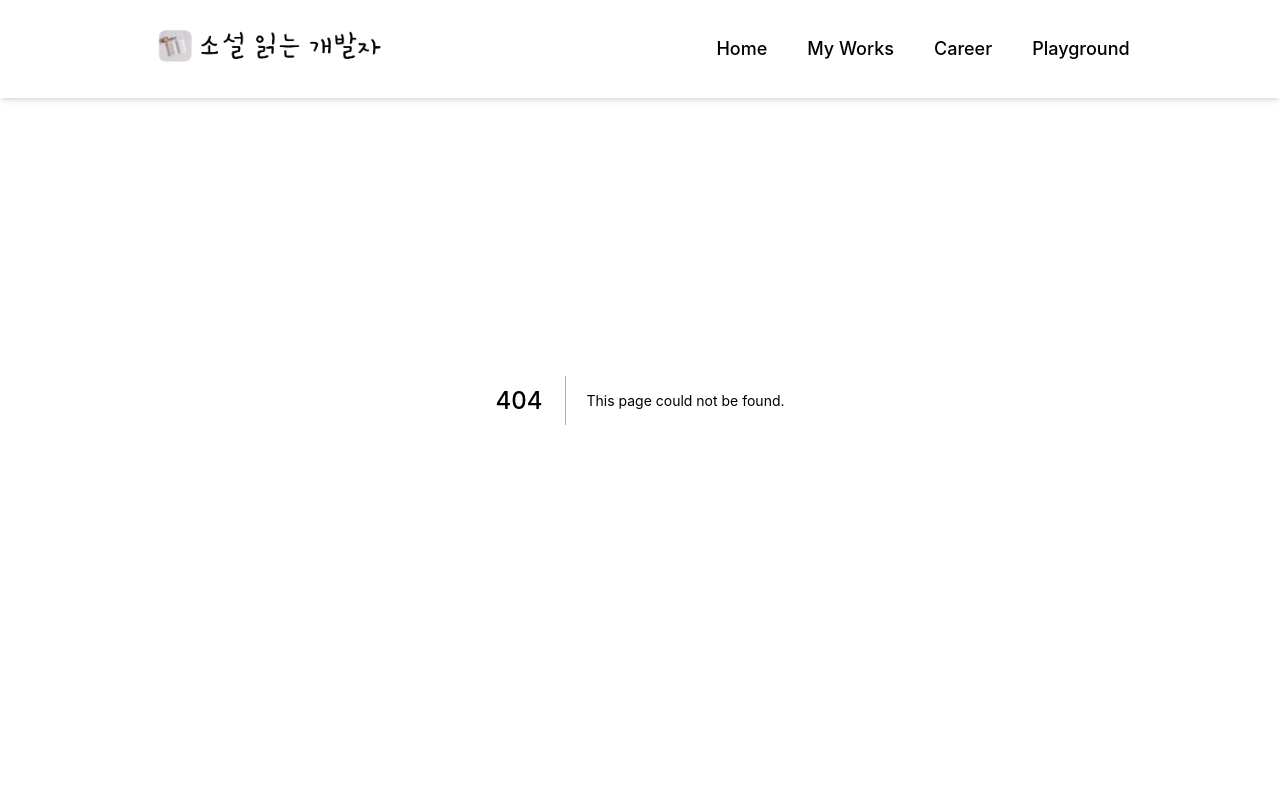
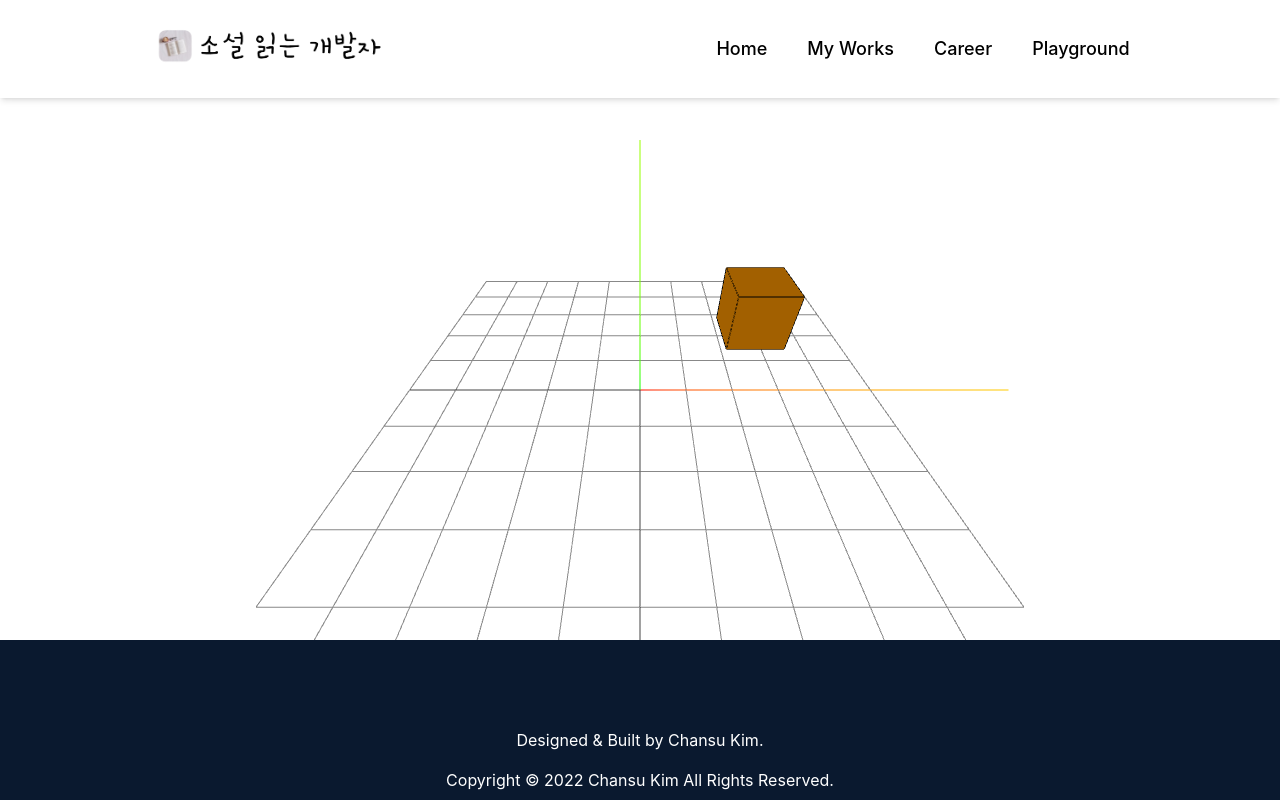
Before and after one commit to ckstn0777/nextjs-portfolio, a Next.js app: page /playground/2 in a window 1280 px wide. Before the commit this address had no page. Built offline with nearby package versions, Linux system fonts and the light colour scheme; a web font is replaced by a local one.

Commit message:
playground 2 추가 및 vercel 배포를 위한 경로 수정

```diff
--- a/next.config.js
+++ b/next.config.js
@@ -4,8 +4,8 @@ const debug = process.env.NODE_ENV !== 'production'
 const name = 'nextjs-portfolio'
 
 const nextConfig = {
-  assetPrefix: !debug ? `/${name}` : '',
-  basePath: !debug ? `/${name}` : '',
+  // assetPrefix: !debug ? `/${name}` : '',
+  // basePath: !debug ? `/${name}` : '',
   images: {
     loader: 'akamai',
     path: '',
--- a/pages/playground.tsx
+++ b/pages/playground.tsx
@@ -10,7 +10,11 @@ function Playground() {
         <Link href="/playground/1">
           <div>플레이그라운드 1번 - three.js 기초</div>
         </Link>
-        <div>플레이그라운드 2번 - canvas 다루기</div>
+
+        <Link href="/playground/2">
+          <div>플레이그라운드 2번 - three.js 키보드 컨트롤</div>
+        </Link>
+
         <div>플레이그라운드 3번</div>
         <div>플레이그라운드 4번</div>
         <div>플레이그라운드 5번</div>
@@ -33,6 +37,7 @@ const playgroundWrapper = css`
 const playgroundCardWrapper = css`
   display: grid;
   grid-template-columns: 1fr 1fr 1fr;
+  gap: 15px;
 
   & > * {
     padding: 2rem 0;
--- /dev/null
+++ b/pages/playground/2.tsx
@@ -0,0 +1,64 @@
+import { css } from '@emotion/react'
+import { useEffect, useLayoutEffect, useRef } from 'react'
+import * as THREE from 'three'
+import { Canvas, useFrame } from '@react-three/fiber'
+import { OrbitControls } from '@react-three/drei'
+
+function BoxLineMesh() {
+  const mesh = useRef<any>(null)
+  const seg = useRef<any>(null)
+
+  // useFrame(() => (mesh.current.rotation.x = mesh.current.rotation.y += 0.01))
+
+  useLayoutEffect(() => {
+    seg.current.geometry = new THREE.EdgesGeometry(mesh.current.geometry)
+  }, [])
+
+  return (
+    <group>
+      <mesh ref={mesh} position={[2, 2, 0]}>
+        <boxBufferGeometry args={[1, 1, 1]} />
+        <meshStandardMaterial color={'orange'} />
+        <lineSegments ref={seg}>
+          <meshBasicMaterial color="black" />
+        </lineSegments>
+      </mesh>
+    </group>
+  )
+}
+
+function PlaygroundTwo() {
+  return (
+    <div css={playgroundWrapper}>
+      <Canvas
+        camera={{
+          position: [0, 5, 5],
+        }}
+      >
+        <ambientLight color={'white'} intensity={0.3} />
+        <BoxLineMesh />
+
+        <gridHelper args={[10, 10]} />
+        <axesHelper args={[8]} />
+
+        {/* <OrbitControls rotateSpeed={2} /> */}
+      </Canvas>
+    </div>
+  )
+}
+
+const playgroundWrapper = css`
+  position: relative;
+  z-index: 2;
+
+  display: flex;
+  justify-content: center;
+  align-items: center;
+
+  width: 60vw;
+  height: 80vh;
+  padding-top: 14rem;
+  margin: 0 auto;
+`
+
+export default PlaygroundTwo
```
